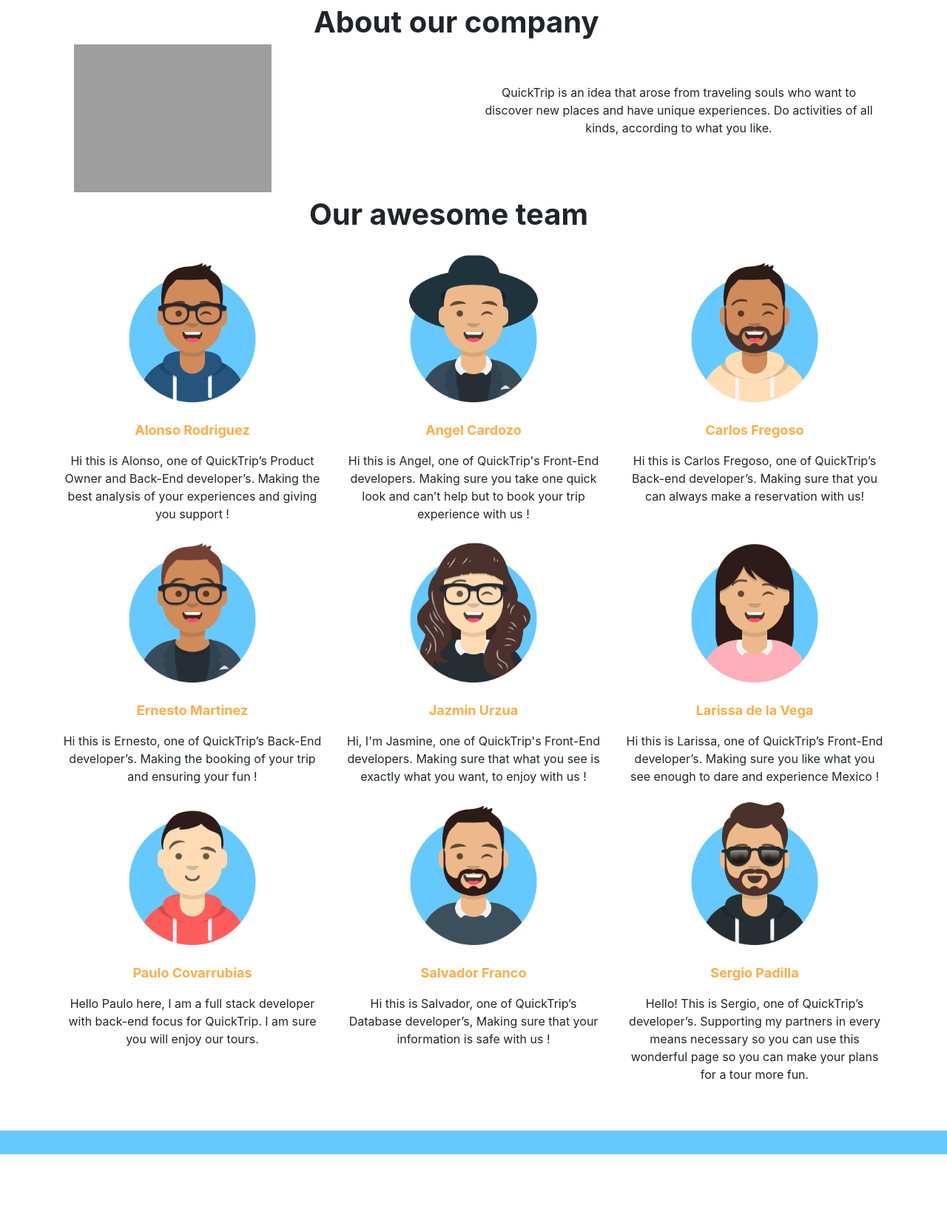
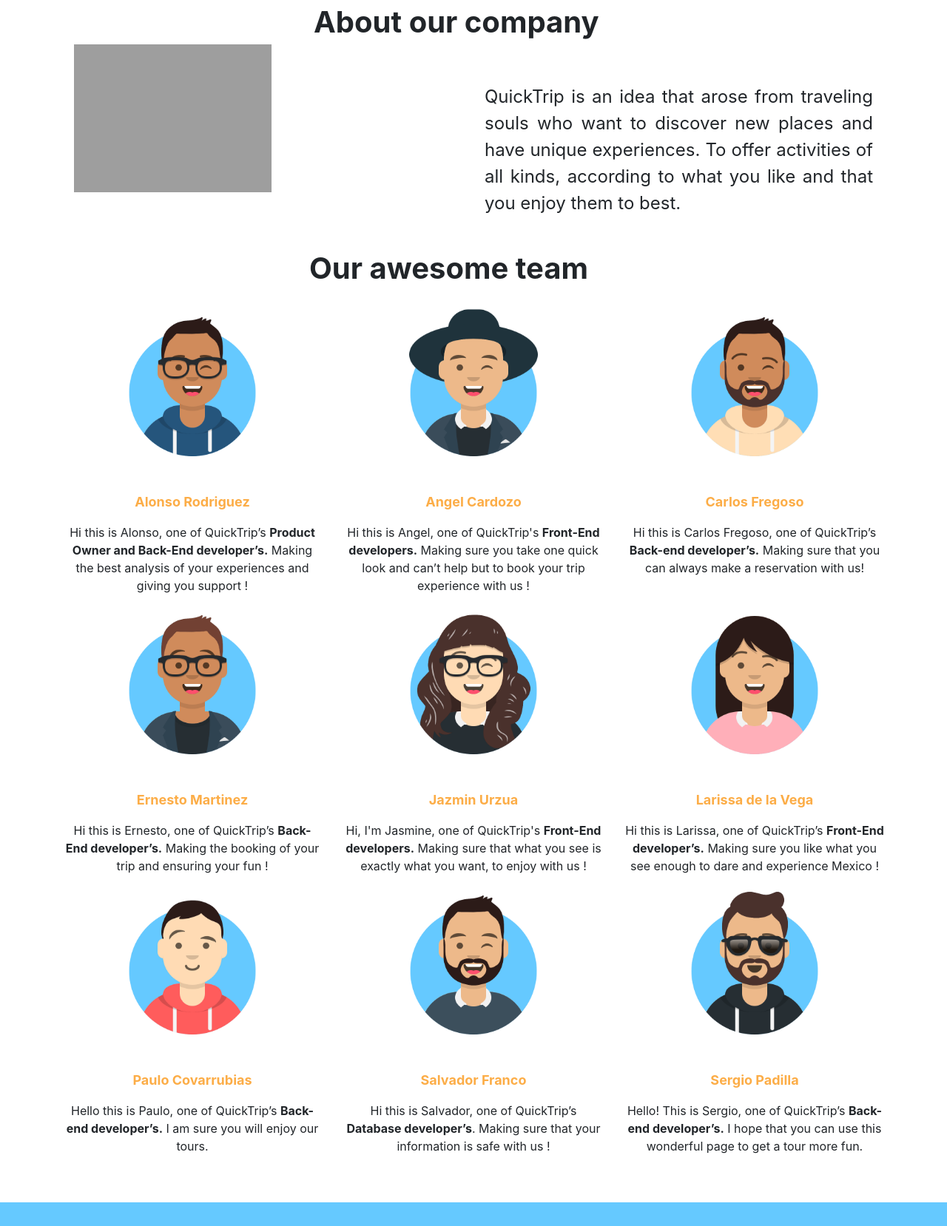
Before and after one commit to SolracDavid99/QuickTrip, a PHP site: page /aboutUs.html in a window 1280 px wide. Shown: the part 113-1771 px from the top of the page at 74% size. Before the commit the page ends 1674 px from the top, so only its background shows below. Run offline with PHP 8.4, Linux system fonts and the light colour scheme; grey boxes are pictures that could not be loaded.

Commit message:
Se agrega animacion a imagenes y se resalta el papel de los integrantes

```diff
--- a/aboutUs.html
+++ b/aboutUs.html
@@ -39,47 +39,68 @@
             <div class="container">
                 <div id="titulo" >About our company</div>
                 <div class="row" >
-                    <div class="col-sm">
+                    <div class="col-md">
                         <img src="https://upload.wikimedia.org/wikipedia/commons/thumb/c/c5/Blank_Mexico_map%2C_no_States.svg/1280px-Blank_Mexico_map%2C_no_States.svg.png" alt="Logo" height="200px">
                     </div>
-                    <div class="col-sm" >
-                        <p style="text-align: center; padding-top: 10%;">QuickTrip is an idea that arose from traveling souls who want to discover new places and have
-                            unique experiences. Do activities of all kinds, according to what you like.</p>
+                    <div class="col-md" >
+                        <p style="text-align: justify; padding-top: 10%; font-size: 1.5em;">QuickTrip is an idea that arose from traveling souls who want to discover new places and have
+                            unique experiences. To offer activities of all kinds, according to what you like and that you enjoy them to best.</p>
                     </div>
                 </div>
             </div>
         </div>
 
-
+    <br>
     <!-- Grid for our pictures and descriptions -->
     <div class="container">
     <div id="titulo"> Our awesome team </div>
     <br>
     <div class="row">
         <div class="col-sm text-center">
+
+            <div class="transicion">
             <img src="/assets/avatars/background/Alonso.png" id="avatar" alt="Avatar Alonso">
+            <div class="middle">
+                <button class="text">Want to know me more!</button>
+            </div>
+            </div>
+
             <br><br>
             <p id="name">Alonso Rodriguez</p>
             <p id="description">
-                Hi this is Alonso, one of QuickTrip’s Product Owner and Back-End developer’s.
+                Hi this is Alonso, one of QuickTrip’s <b>Product Owner and Back-End developer’s.</b>
                 Making the best analysis of your experiences and giving you support !
             </p>
         </div>
         <div class="col-sm text-center">
+
+            <div class="transicion">
                 <img src="/assets/avatars/background/Angel Cardozo Con fondo.png" id="avatar" alt="Avatar Angel">
+                <div class="middle">
+                    <button class="text">Want to know me more!</button>
+                </div>
+            </div>
+
             <br><br>
             <p id="name">Angel Cardozo</p>
             <p id="description">
-                Hi this is Angel, one of QuickTrip's Front-End developers.
+                Hi this is Angel, one of QuickTrip's <b>Front-End developers.</b>
                 Making sure you take one quick look and can’t help but to book your trip experience with us !
             </p>
         </div>
         <div class="col-sm text-center">
+
+            <div class="transicion">
                 <img src="/assets/avatars/background/Carlos Fregoso Con fondo.png" id="avatar" alt="Avatar Carlos">
+                <div class="middle">
+                    <button class="text">Want to know me more!</button>
+                </div>
+            </div>
+
             <br><br>
             <p id="name">Carlos Fregoso</p>
             <p id="description">
-                Hi this is Carlos Fregoso, one of QuickTrip’s Back-end developer’s.
+                Hi this is Carlos Fregoso, one of QuickTrip’s <b>Back-end developer’s.</b>
                 Making sure that you can always make a reservation with us!
             </p>
         </div>
@@ -87,61 +108,101 @@
 
     <div class="row">
         <div class="col-sm text-center">
+            <div class="transicion">
                 <img src="/assets/avatars/background/Ernestofondo.png" id="avatar" alt="Avatar Ernesto">
+                <div class="middle">
+                    <button class="text">Want to know me more!</button>
+                </div>
+            </div>
+
             <br><br>
             <p id="name">Ernesto Martinez</p>
             <p id="description">
                 Hi this is Ernesto, one of QuickTrip’s
-                Back-End developer’s. Making the booking of your trip and ensuring your fun !</p>
+                <b>Back-End developer’s.</b> Making the booking of your trip and ensuring your fun !</p>
         </div>
             <div class="col-sm text-center">
+
+                <div class="transicion">
                     <img src="/assets/avatars/background/Jazmín.png" id="avatar" alt="Avatar Jazmin">
+                    <div class="middle">
+                        <button class="text">Want to know me more!</button>
+                    </div>
+                </div>
+
             <br><br>
             <p id="name">Jazmin Urzua</p>
             <p id="description">
-                Hi, I'm Jasmine, one of QuickTrip's Front-End developers.
+                Hi, I'm Jasmine, one of QuickTrip's <b>Front-End developers.</b>
                 Making sure that what you see is exactly what you want, to enjoy with us !</p>
 
         </div>
         <div class="col-sm text-center">
+
+            <div class="transicion">
                 <img src="/assets/avatars/background/Larissa.png" id="avatar" alt="Avatar Larissa">
+                <div class="middle">
+                    <button class="text">Want to know me more!</button>
+                </div>
+            </div>
+
             <br><br>
             <p id="name">Larissa de la Vega</p>
             <p id="description">
-                Hi this is Larissa, one of QuickTrip’s Front-End developer’s.
+                Hi this is Larissa, one of QuickTrip’s <b>Front-End developer’s.</b>
                 Making sure you like what you see enough to dare and experience Mexico !
             </p>
         </div>
     </div>
     <div class="row">
         <div class="col-sm text-center">
+            <div class="transicion">
                 <img src="/assets/avatars/background/avatarPaulo.png" id="avatar" alt="Avatar Paulo">
+                <div class="middle">
+                    <button class="text">Want to know me more!</button>
+                </div>
+            </div>
+
         <br><br>
         <p id="name">Paulo Covarrubias</p>
         <p id="description">
-            Hello Paulo here, I am a full stack developer with back-end focus for QuickTrip.
+            Hello this is Paulo, one of QuickTrip’s <b>Back-end developer’s.</b>
             I am sure you will enjoy our tours.
         </p>
 
     </div>
     <div class="col-sm text-center">
-        <img src="/assets/avatars/background/Salvador_con_fondo.png" id="avatar" alt="Avatar Paulo">
+
+        <div class="transicion">
+            <img src="/assets/avatars/background/Salvador_con_fondo.png" id="avatar" alt="Avatar Salvador">
+            <div class="middle">
+                <button class="text">Want to know me more!</button>
+            </div>
+        </div>
+
         <br><br>
         <p id="name">Salvador Franco</p>
         <p id="description">
-            Hi this is Salvador, one of QuickTrip’s Database developer’s,
+            Hi this is Salvador, one of QuickTrip’s <b>Database developer’s</b>.
             Making sure that your information is safe with us !
         </p>
 
 
     </div>
     <div class="col-sm text-center">
+
+        <div class="transicion">
             <img src="/assets/avatars/background/sergio_padilla con fondo.png" id="avatar" alt="Avatar Sergio">
+            <div class="middle">
+                <button class="text">Want to know me more!</button>
+            </div>
+        </div>
+
         <br><br>
         <p id="name">Sergio Padilla</p>
         <p id="description">
-            Hello! This is Sergio, one of QuickTrip’s developer’s.
-            Supporting my partners in every means necessary so you can use this wonderful page so you can make your plans for a tour more fun.
+            Hello! This is Sergio, one of QuickTrip’s <b>Back-end developer’s.</b>
+            I hope that you can use this wonderful page to get a tour more fun.
         </p>
         </div>
     </div>
--- a/style.css
+++ b/style.css
@@ -18,8 +18,6 @@
 }
 
 #name{
-    /* color: #FF6B35;
-    color: #304D6D; */
     color: #FCAD47;
     font-weight: bolder;
     font-size: large;
@@ -40,3 +38,29 @@
 /* body{
     background-color: gray;
 } */
+
+
+.transicion:hover #avatar {
+    opacity: 0.3;
+}
+.transicion:hover .middle {
+    opacity: 1;
+}
+.middle {
+    transition: .5s ease;
+    opacity: 0;
+    position: absolute;
+    top: 30%;
+    left: 50%;
+    transform: translate(-50%, -50%);
+    -ms-transform: translate(-50%, -50%);
+    text-align: center;
+}
+
+.text {
+    background-color: #65c9ff67;
+    color: rgb(0, 0, 0);
+    font-size: .8em ;
+    padding: 10px 10px;
+    border-radius: 15px 50px 30px;
+}
```
Lines whose indentation alone changed are shown as unchanged.
